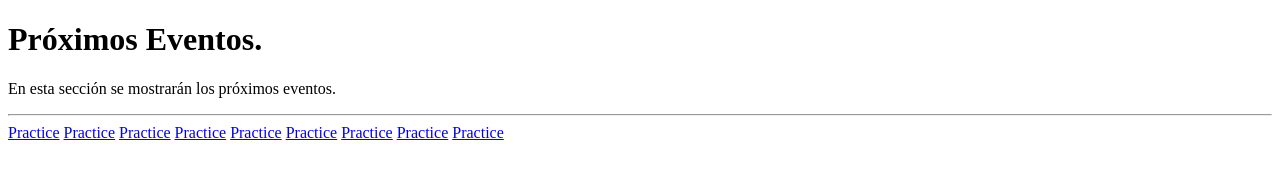
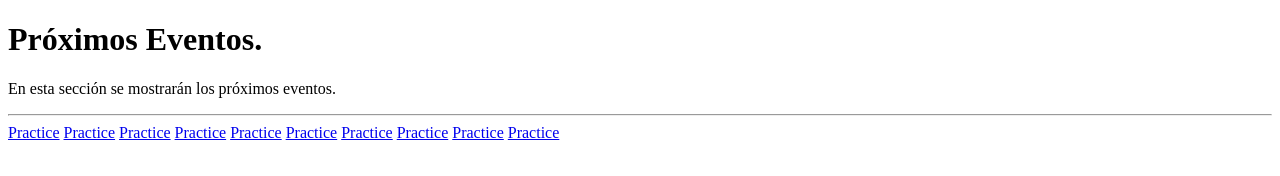
Before and after one commit to edskate/Programa--o_001, a plain HTML site: page index01.html in a window 1280 px wide. Drawn offline with Linux system fonts and the light colour scheme.

Commit message:
atulaização

```diff
--- a/index01.html
+++ b/index01.html
@@ -19,5 +19,7 @@
     <a href="index08.html">Practice</a>
     <a href="index09.html">Practice</a>
     <a href="index10.html">Practice</a>
+
+    <a href="index02.html">Practice</a>
 </body>
 </html>
```
